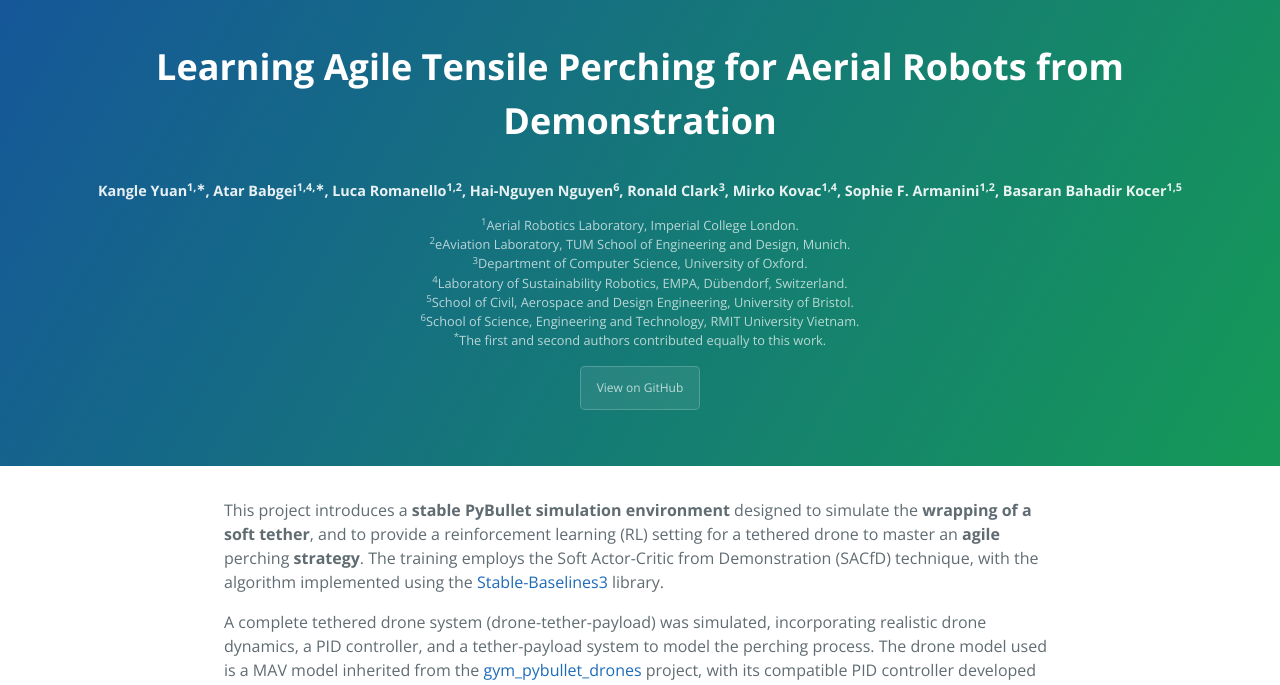
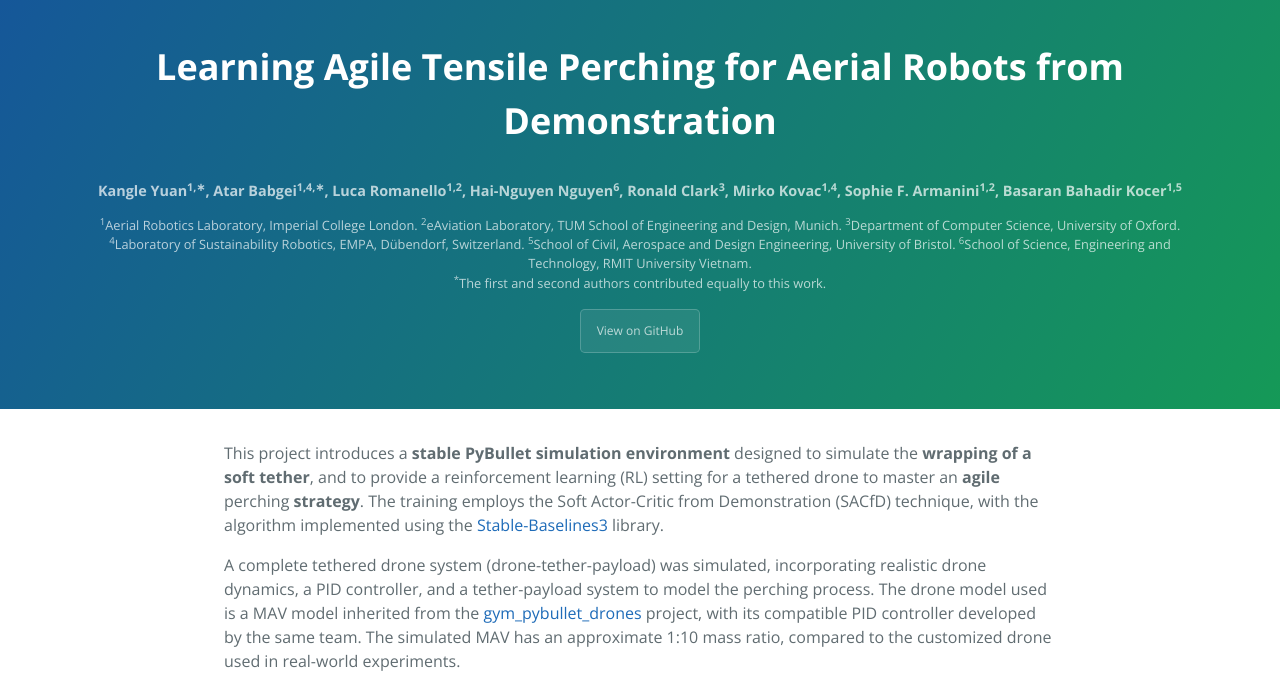
Before and after one commit to kyrran/AerialRobotics_Display, a Jekyll site: the page built from index.md, in a window 1280 px wide. Shown: the top 685 px of the page. Built offline with Jekyll 4.4.1, drawn with Linux system fonts in a browser that asks for light colours; our own code applies the rules of GitHub Pages for plain Markdown files; the repository's description, which GitHub fills in, is left out.

Commit message:
update author list format

```diff
--- a/_layouts/default.html
+++ b/_layouts/default.html
@@ -25,15 +25,10 @@
         </p>
         <p class="affiliations">
           <sup>1</sup>Aerial Robotics Laboratory, Imperial College London.
-          <br>
           <sup>2</sup>eAviation Laboratory, TUM School of Engineering and Design, Munich.
-          <br>
           <sup>3</sup>Department of Computer Science, University of Oxford.
-          <br>
           <sup>4</sup>Laboratory of Sustainability Robotics, EMPA, Dübendorf, Switzerland.
-          <br>
           <sup>5</sup>School of Civil, Aerospace and Design Engineering, University of Bristol.
-          <br>
           <sup>6</sup>School of Science, Engineering and Technology, RMIT University Vietnam.
           <br>
           <sup>*</sup>The first and second authors contributed equally to this work.
--- a/_sass/jekyll-theme-cayman.scss
+++ b/_sass/jekyll-theme-cayman.scss
@@ -404,7 +404,7 @@ a {
 }
 
 .author-block .authors {
-  color: rgba(255, 255, 255, 0.9);
+  color: rgba(255, 255, 255, 0.7);
   font-size: 0.9rem;
   font-weight: 600;
 }
```
